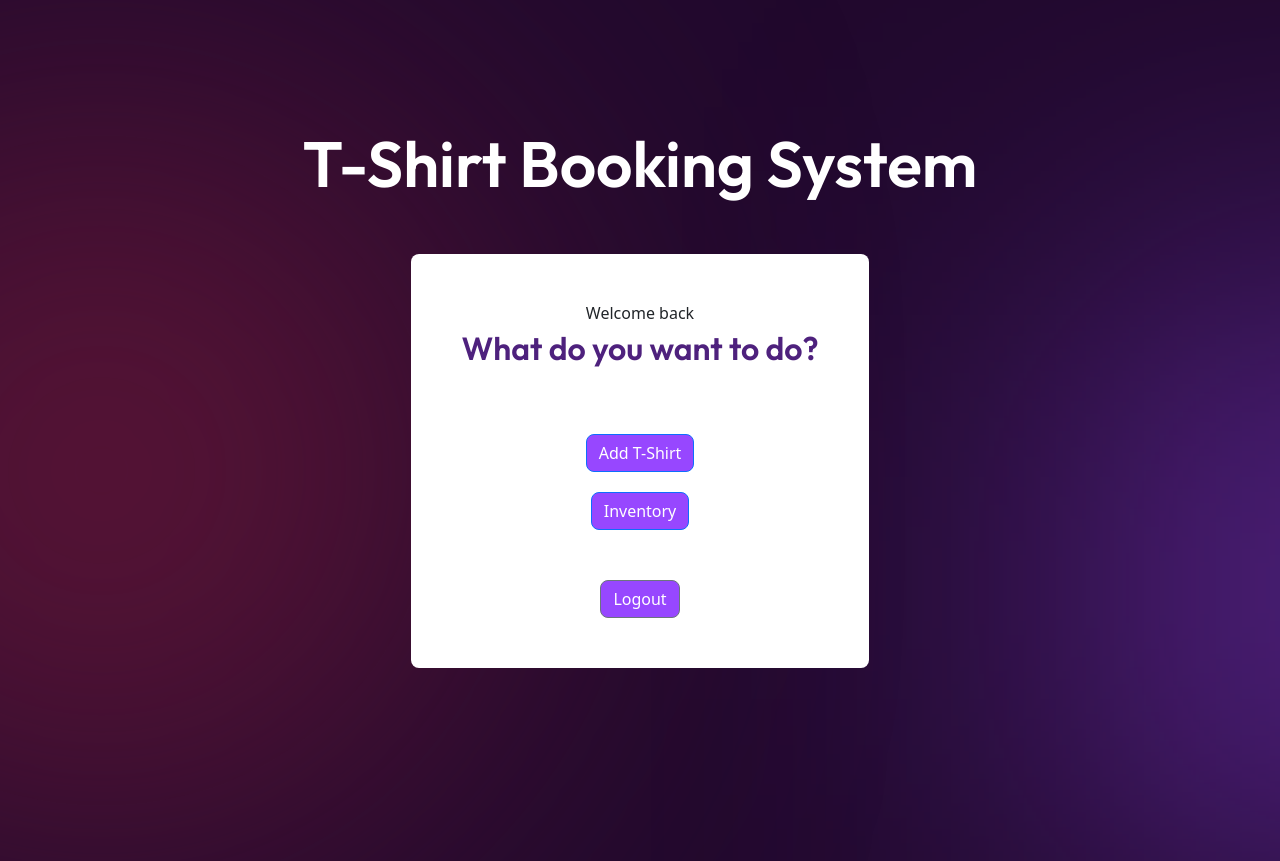
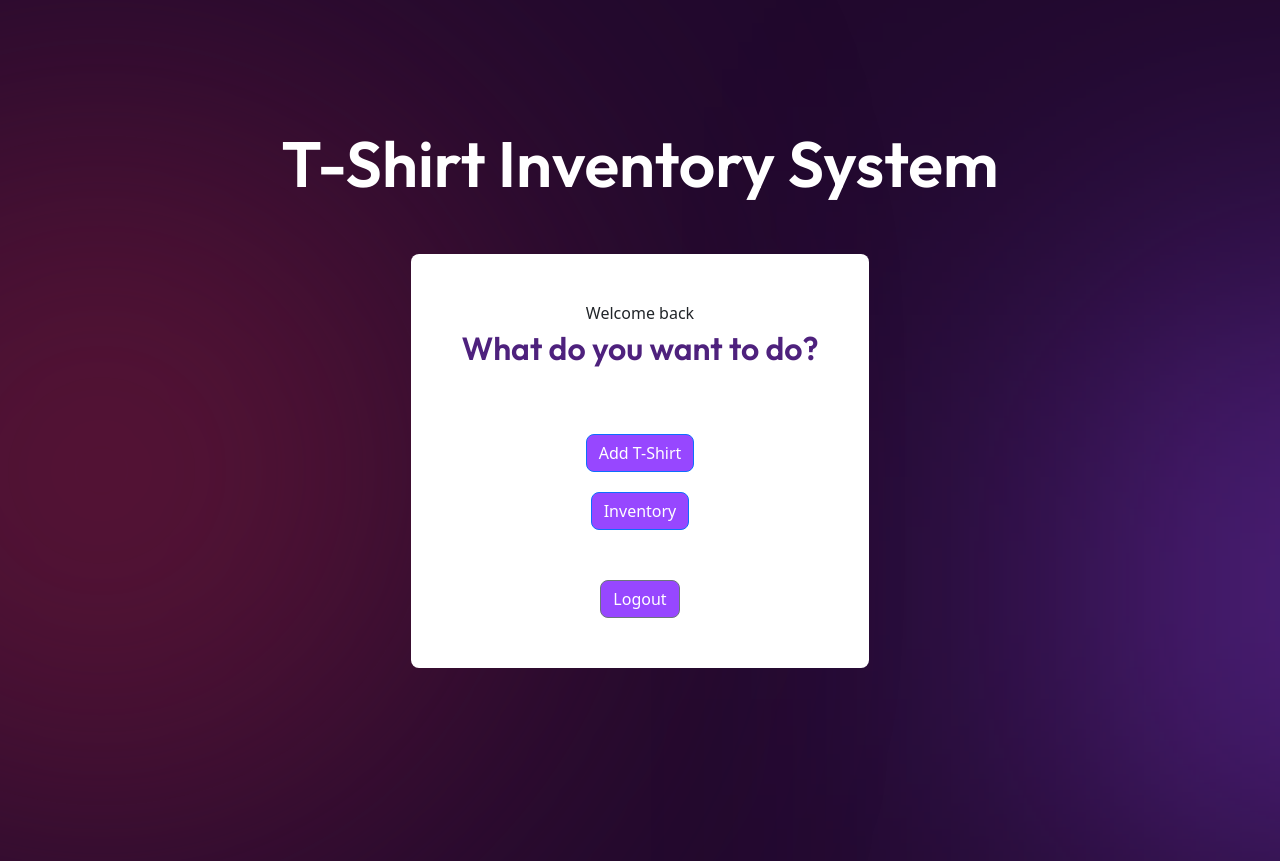
Before and after one commit to irfanadziri/TshirtInventorySystem, a PHP site: page /homePage.php in a window 1280 px wide; the page is wider, and only the part inside the window is pictured. Run offline with PHP 8.4, Linux system fonts and the light colour scheme.

Commit message:
Second commit - change Booking to Inventory - add linking to some of the button

```diff
--- a/homePage.php
+++ b/homePage.php
@@ -3,7 +3,7 @@
     <head>
         <meta charset="utf-8">
         <meta name="viewport" content="width=device-width, initial-scale=1">
-        <title>T-Shirt Booking System</title>
+        <title>T-Shirt Inventory System</title>
         <link href="https://cdn.jsdelivr.net/npm/bootstrap@5.3.0-alpha1/dist/css/bootstrap.min.css" rel="stylesheet">
         <link rel="preconnect" href="https://fonts.googleapis.com">
         <link rel="preconnect" href="https://fonts.gstatic.com" crossorigin>
@@ -41,8 +41,8 @@
                 height: 100vh;
             }
             h1 {
-                width: 690px;
-                height: 64px;
+                width: auto;
+                height: auto;
                 font-family: Outfit;
                 font-style: normal;
                 font-weight: 600;
@@ -130,25 +130,19 @@
         <div class="ellipse"></div>
         <div class="ellipse2"></div>
         <div class="container1">
-            <div class="row">
-                <div class="col-md-12">
-                    <h1>T-Shirt Booking System</h1>
-                </div>
-            </div>
+            <h1>T-Shirt Inventory System</h1>
             <div class="container2">
-                <form>
                 <h6>Welcome back</h6>
                 <h2>What do you want to do?</h2>
                 <div>
-                        <button type="submit" name="login" href="#" class="btn btn-primary">Add T-Shirt</button> <!-- direct the page -->
+                    <button type="buttton" name="add" onclick="location.href='addShirt.php'" class="btn btn-primary">Add T-Shirt</button>
                 </div>
                 <div>
-                        <button type="submit" name="login" href="#" class="btn btn-primary">Inventory</button> <!-- direct the page -->
+                    <button type="button" name="list" onclick="location.href='listInventory.php'" class="btn btn-primary">Inventory</button>
                 </div>
                 <div>
-                        <button type="submit" name="login" href="#" class="btn btn-secondary">Logout</button> <!-- direct the page -->
+                    <button type="button" name="login" onclick="location.href='#'" class="btn btn-secondary">Logout</button> <!-- direct the page -->
                 </div>
-                </form>
             </div>
         </div>
     </body>
```
Also changed, not shown: addShirt.php (+7 -4 lines), editShirt.php (+6 -5 lines), listInventory.php (+4 -4 lines), main.php (+4 -8 lines), searchInventory.php (+4 -4 lines). Lines whose indentation alone changed are shown as unchanged.
